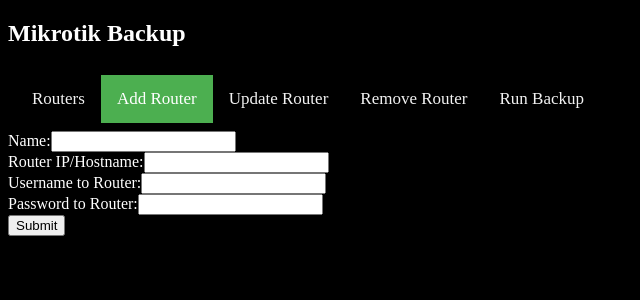
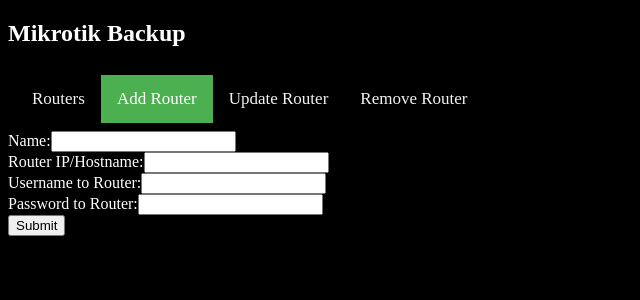
Before and after one commit to eli-cobler/MikrotikBackup, a Flask app: page /add in a window 1280 px wide. Shown: the top 300 px of the page, without its empty margins (0-640 px from the left). Run offline with Flask 2, Linux system fonts and the light colour scheme.

Commit message:
Removed Run Backup Button

```diff
--- a/templates/add.html
+++ b/templates/add.html
@@ -14,7 +14,6 @@
     <a class="active" href="/add">Add Router</a>
     <a href="/update">Update Router</a>
     <a href="/remove">Remove Router</a>
-    <a href="/run-backup">Run Backup</a>
 </div>
     {% if error %}
     <p class=error><strong>Error:</strong> {{ error }}
--- a/templates/files.html
+++ b/templates/files.html
@@ -14,7 +14,6 @@
     <a href="/add">Add Router</a>
     <a href="/update">Update Router</a>
     <a href="/remove">Remove Router</a>
-    <a href="/run-backup">Run Backup</a>
     <a href="winbox:">Launch Winbox</a>
 </div>
 
--- a/templates/index.html
+++ b/templates/index.html
@@ -14,7 +14,6 @@
     <a href="/add">Add Router</a>
     <a href="/update">Update Router</a>
     <a href="/remove">Remove Router</a>
-    <a href="/run-backup">Run Backup</a>
     <a href="winbox:">Launch Winbox</a>
 </div>
 
--- a/templates/remove.html
+++ b/templates/remove.html
@@ -14,7 +14,6 @@
     <a href="/add">Add Router</a>
     <a href="/update">Update Router</a>
     <a class="active" href="/remove">Remove Router</a>
-    <a href="/run-backup">Run Backup</a>
 </div>
 
 <form action="/remove" method="POST">
--- a/templates/run_backup.html
+++ b/templates/run_backup.html
@@ -15,7 +15,6 @@
     <a href="/add">Add Router</a>
     <a href="/update">Update Router</a>
     <a href="/remove">Remove Router</a>
-    <a class="active" href="/run-backup">Run Backup</a>
 </div>
 
 <div>
--- a/templates/update.html
+++ b/templates/update.html
@@ -14,7 +14,6 @@
     <a href="/add">Add Router</a>
     <a class="active" href="/update">Update Router</a>
     <a href="/remove">Remove Router</a>
-    <a href="/run-backup">Run Backup</a>
 </div>
 
 <br>Which router do you want to update?<br>
```
